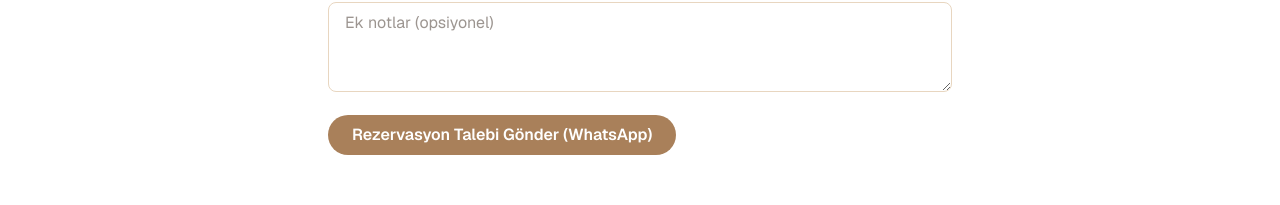
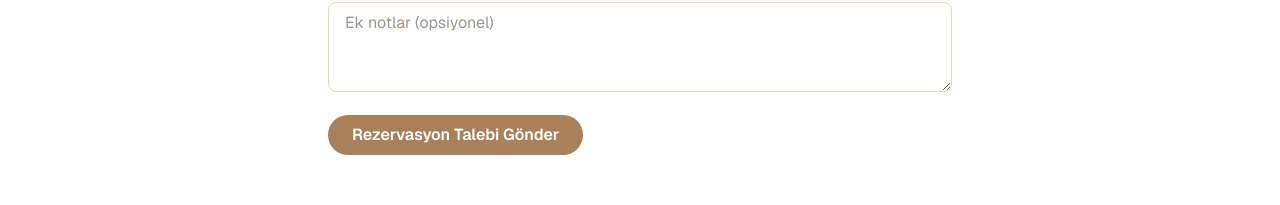
Before and after one commit to devrankacan/ozkargrup, a Next.js app: page /rezervasyon in a window 1280 px wide. Shown: the part 568-773 px from the top of the page. Built offline with nearby package versions, Linux system fonts and the light colour scheme; no server answers; the database is empty.

Commit message:
Remove WhatsApp label from reservation submit button

```diff
--- a/src/components/ReservationForm.tsx
+++ b/src/components/ReservationForm.tsx
@@ -195,7 +195,7 @@ export default function ReservationForm({
         disabled={status === "loading"}
         className="rounded-full bg-brown-500 px-6 py-2 font-semibold text-white transition hover:bg-brown-600 disabled:opacity-60"
       >
-        {status === "loading" ? "Gönderiliyor..." : "Rezervasyon Talebi Gönder (WhatsApp)"}
+        {status === "loading" ? "Gönderiliyor..." : "Rezervasyon Talebi Gönder"}
       </button>
     </form>
   );
```
